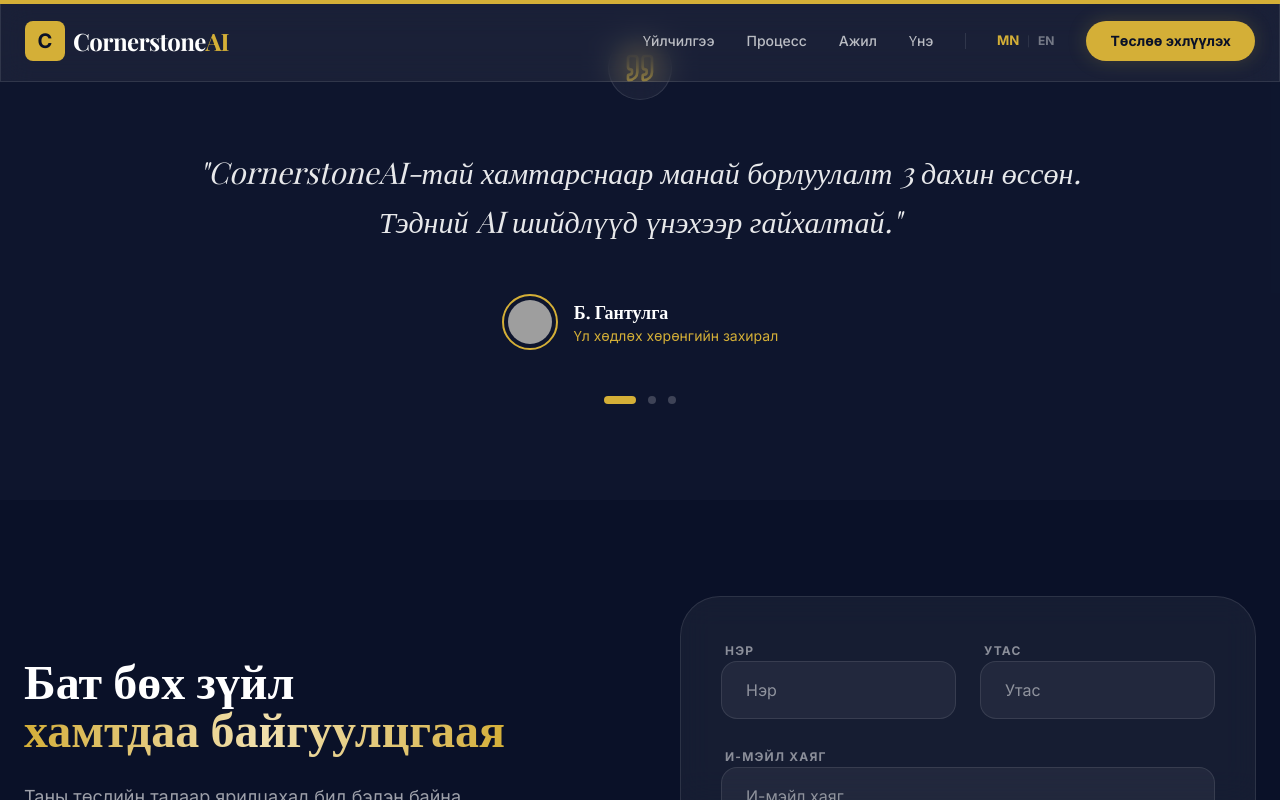
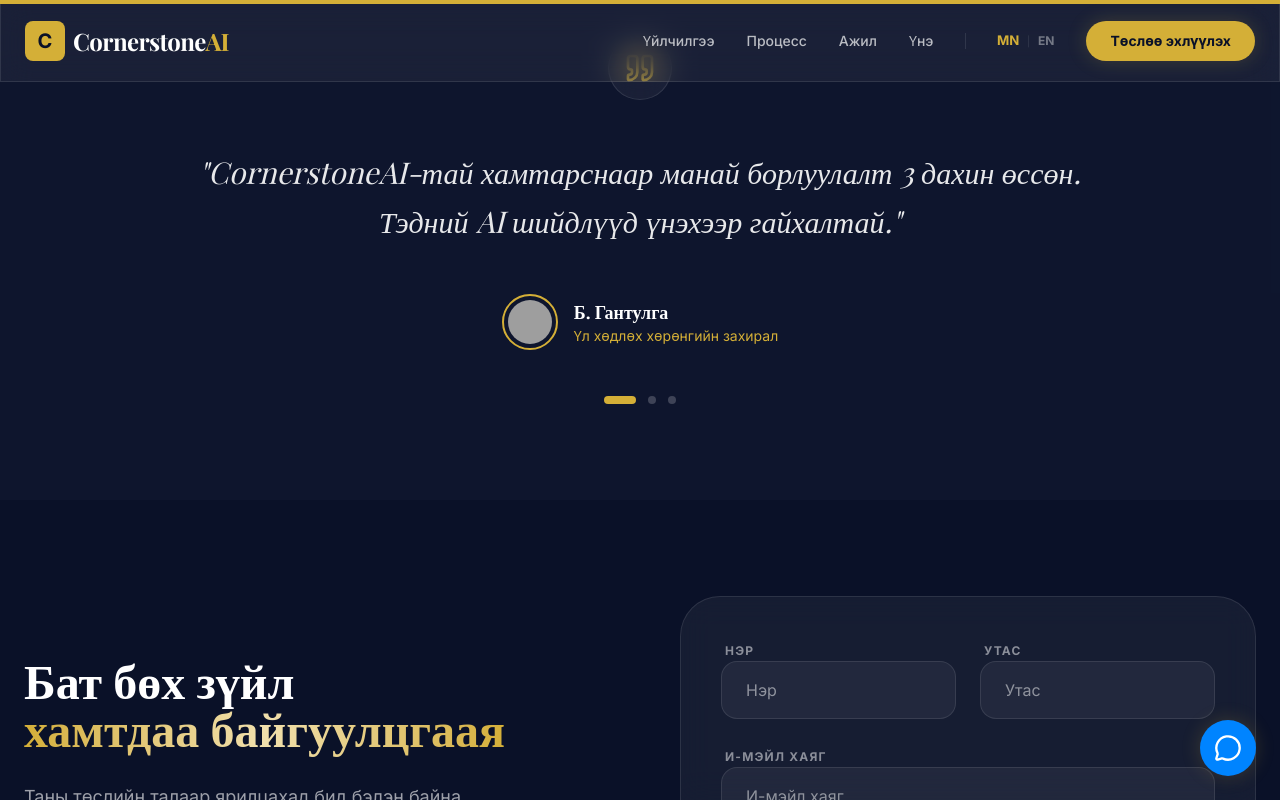
Before and after one commit to boogiilive-pixel/Cornerstone-ai, a React (Vite) app: page / in a window 1280 px wide. Both pictures are taken after a click on the button 608 px from the left and 5950 px from the top of the page. Shown: the part 5550-6350 px from the top of the page. Built offline with nearby package versions, Linux system fonts and the light colour scheme; grey boxes are pictures that could not be loaded; a web font is replaced by a local one.

Commit message:
feat: Replace Facebook Chat with Messenger link
Replaces the direct Facebook chat integration with a simple, animated link to the Messenger chat. This provides a consistent user experience across devices and simplifies the component's logic.

```diff
--- a/src/components/FacebookChat.tsx
+++ b/src/components/FacebookChat.tsx
@@ -1,47 +1,25 @@
-import { useEffect } from 'react';
-
-declare global {
-  interface Window {
-    fbAsyncInit: () => void;
-    FB: any;
-  }
-}
+import { motion } from "motion/react";
+import { MessageCircle } from "lucide-react";
 
 export default function FacebookChat() {
-  const pageId = "100063991660583";
-
-  useEffect(() => {
-    // Initialize Facebook SDK
-    window.fbAsyncInit = function() {
-      window.FB.init({
-        xfbml: true,
-        version: 'v18.0'
-      });
-    };
-
-    // Load SDK
-    (function(d, s, id) {
-      var js, fjs = d.getElementsByTagName(s)[0];
-      if (d.getElementById(id)) return;
-      js = d.createElement(s) as HTMLScriptElement;
-      js.id = id;
-      js.src = 'https://connect.facebook.net/en_US/sdk/xfbml.customerchat.js';
-      fjs.parentNode?.insertBefore(js, fjs);
-    }(document, 'script', 'facebook-jssdk'));
-
-    // Cleanup (optional, SDK usually stays)
-  }, []);
+  const messengerUrl = "https://m.me/107350017841692";
 
   return (
-    <>
-      <div id="fb-root"></div>
-      <div
-        id="fb-customer-chat"
-        className="fb-customerchat"
-        // @ts-ignore
-        attribution="biz_inbox"
-        page_id={pageId}
-      ></div>
-    </>
+    <motion.a
+      href={messengerUrl}
+      target="_blank"
+      rel="noopener noreferrer"
+      initial={{ opacity: 0, scale: 0.5, y: 20 }}
+      animate={{ opacity: 1, scale: 1, y: 0 }}
+      whileHover={{ scale: 1.1 }}
+      whileTap={{ scale: 0.9 }}
+      className="fixed bottom-6 right-6 z-50 w-14 h-14 bg-[#0084FF] text-white rounded-full flex items-center justify-center shadow-lg glow-gold cursor-pointer"
+      title="Message us on Messenger"
+    >
+      <MessageCircle className="w-7 h-7" />
+
+      {/* Ripple Effect Animation */}
+      <span className="absolute inset-0 rounded-full bg-[#0084FF] animate-ping opacity-20"></span>
+    </motion.a>
   );
 }
```
